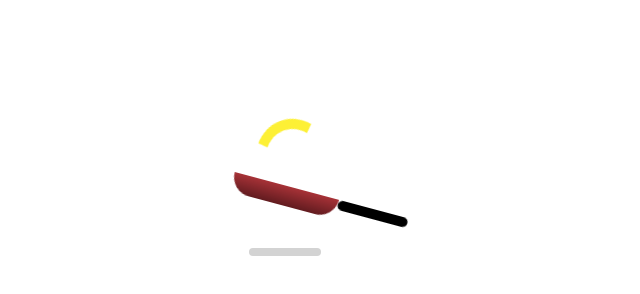
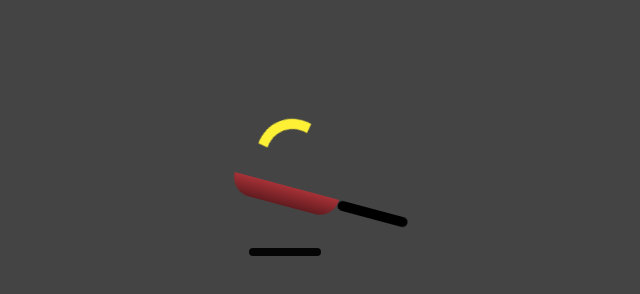
Before and after one commit to JackDev21/AnimacionCarga, a plain HTML site: page index.html in a window 1280 px wide. Shown: the whole page, without its empty margins (321-961 px from the left). Drawn offline with Linux system fonts and the light colour scheme.

Commit message:
cambios sombra

```diff
--- a/index.html
+++ b/index.html
@@ -3,6 +3,12 @@
 <head>
     <title>Sarten cargando</title>
     <link rel="stylesheet" href="style.css">
+    <style>
+        body {
+            background-color: rgb(68, 68, 68);
+        }
+
+    </style>
 </head>
 <body>
     <div class="sarten-loader">
--- a/style.css
+++ b/style.css
@@ -50,7 +50,7 @@
     left: 15%;
     width: 30%;
     height: 8px;
-    background: lightgray;
+    background: rgb(5, 5, 5);
     border-radius: 20px;
     animation: shadow 2s infinite
 
```
